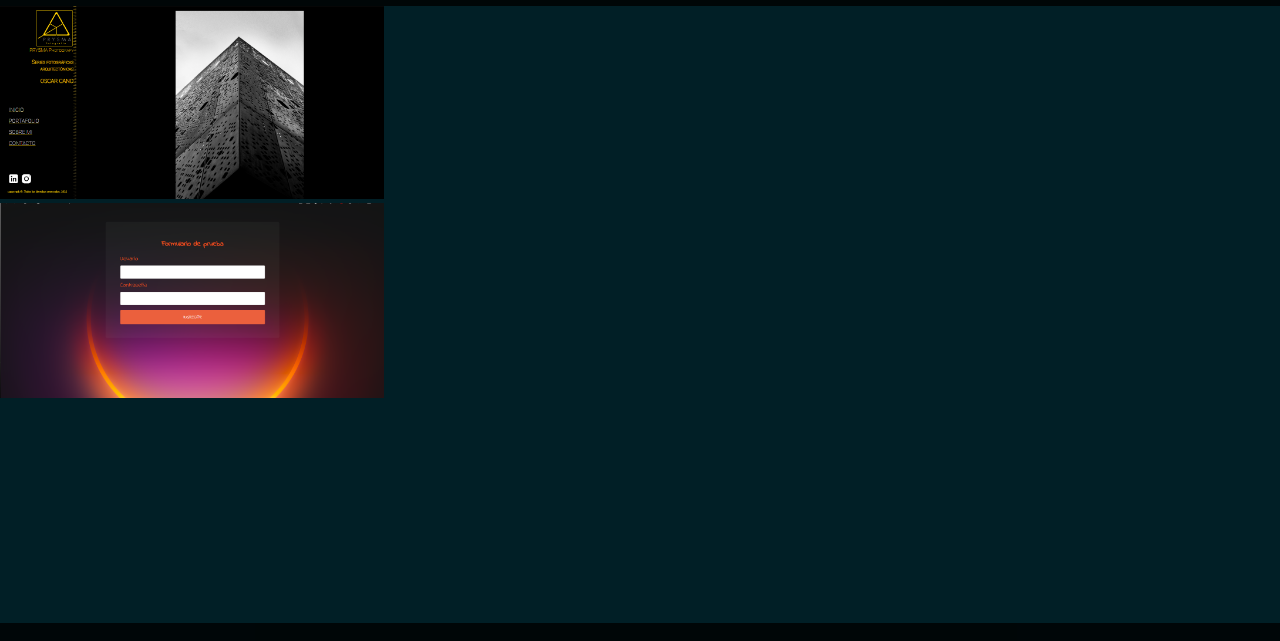
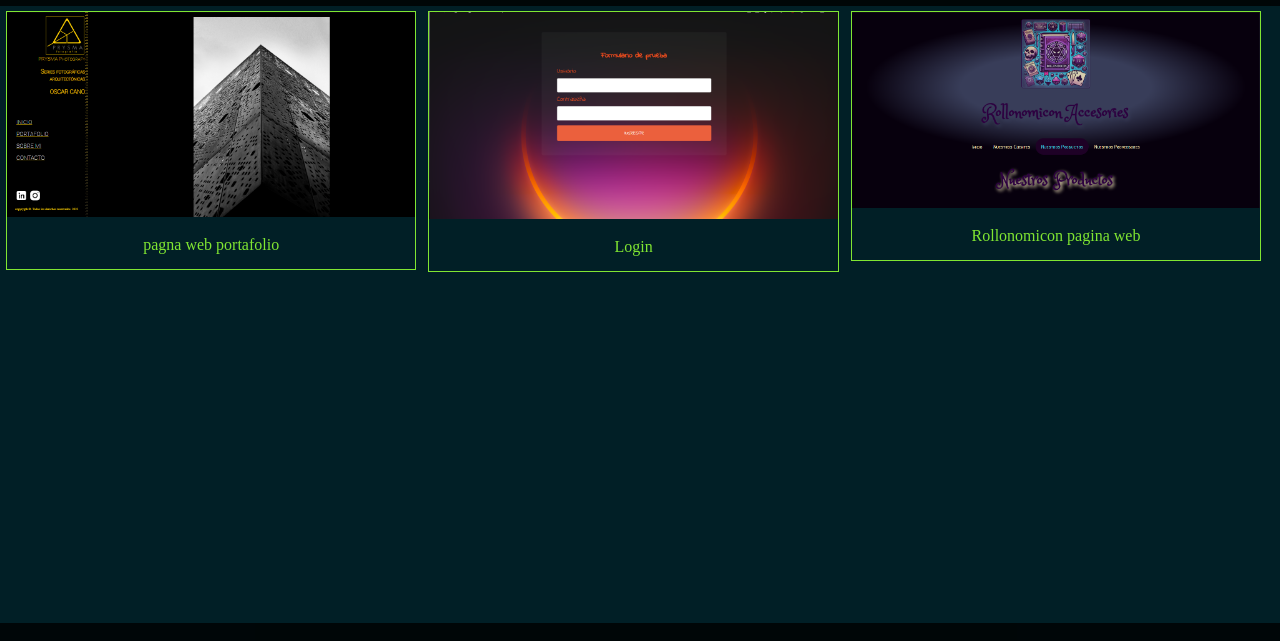
Before and after one commit to Wilyos/web, a plain HTML site: page content/portafolio.html in a window 1280 px wide. Shown: the part 79-720 px from the top of the page. Drawn offline with Linux system fonts and the light colour scheme; a web font is replaced by a local one.

Commit message:
Portafolio 1.0

```diff
--- a/content/portafolio.html
+++ b/content/portafolio.html
@@ -33,14 +33,32 @@
                 </nav>
             </header>
         </div>
-        <div class="contGrid">
-            <div class="grid-item2  ">
-                <img class="img-porta" src="/images/portafolio1.png" alt="" srcset="">
-            </div>
-            <div class="grid-item2  ">
-                <img class="img-porta" src="/images/portafolio2.png" alt="" srcset="">
-            </div>
-        </div>
+        <main class="portafolio">
+            <div class="responsive">
+                <div class="gallery">
+
+                    <img src="/images/portafolio1.png" alt="p1" width="600" height="400">
+
+                  <div class="desc">pagna web portafolio</div>
+                </div>
+              </div>
+              <div class="responsive">
+                <div class="gallery">
+
+                    <img src="/images/portafolio2.png" alt="p2" width="600" height="400">
+
+                  <div class="desc">Login</div>
+                </div>
+              </div>
+              <div class="responsive">
+                <div class="gallery">
+
+                    <img src="/images/port3.png" alt="p3" width="600" height="400">
+
+                  <div class="desc">Rollonomicon pagina web</div>
+                </div>
+              </div>
+        </main>
         <footer>
             <div class="container-foot">
                 <div class="icon">
--- a/style.css
+++ b/style.css
@@ -265,6 +265,7 @@ main
     padding: 5px 0;
 }
 
+
 div.gallery {
     border: 1px solid #80E632;
   }
```
Also changed, not shown: images/port3.png (added).
